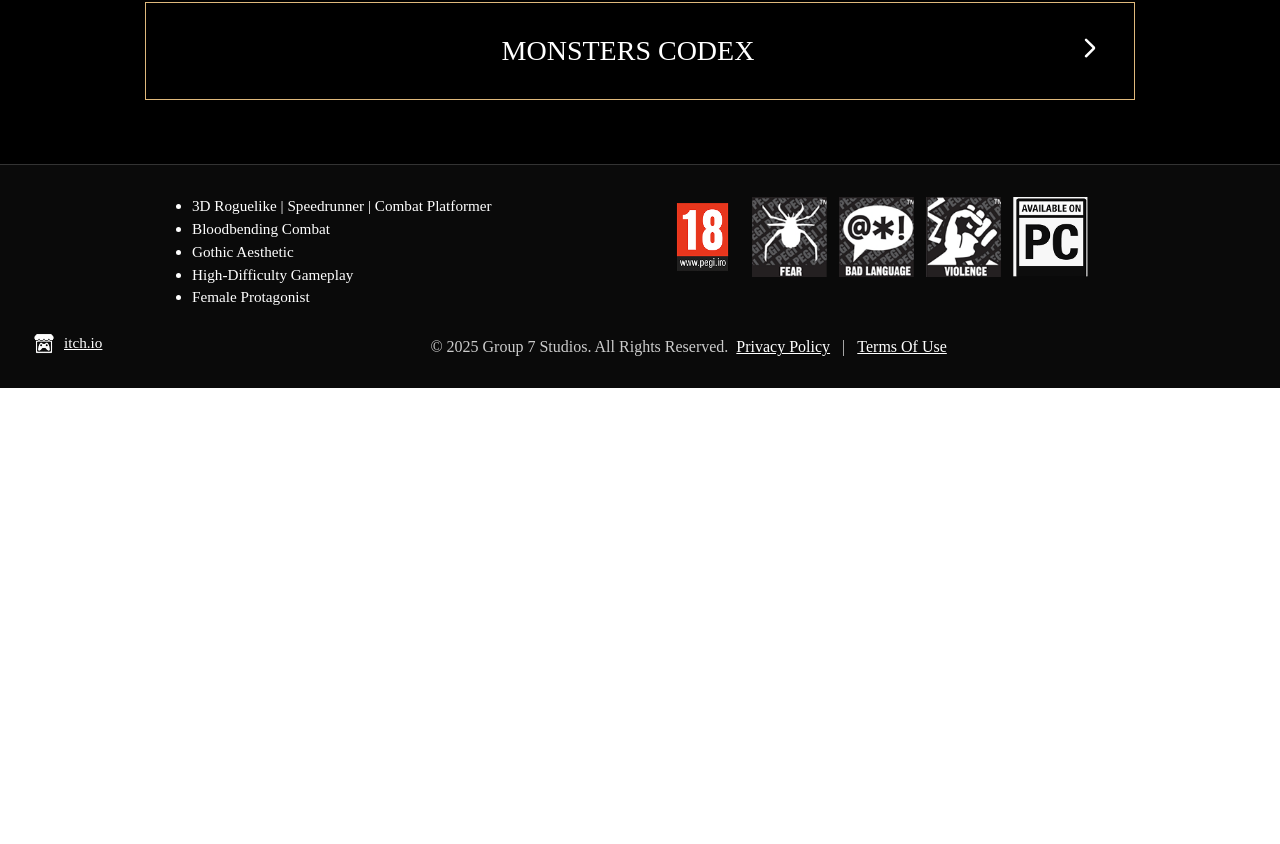
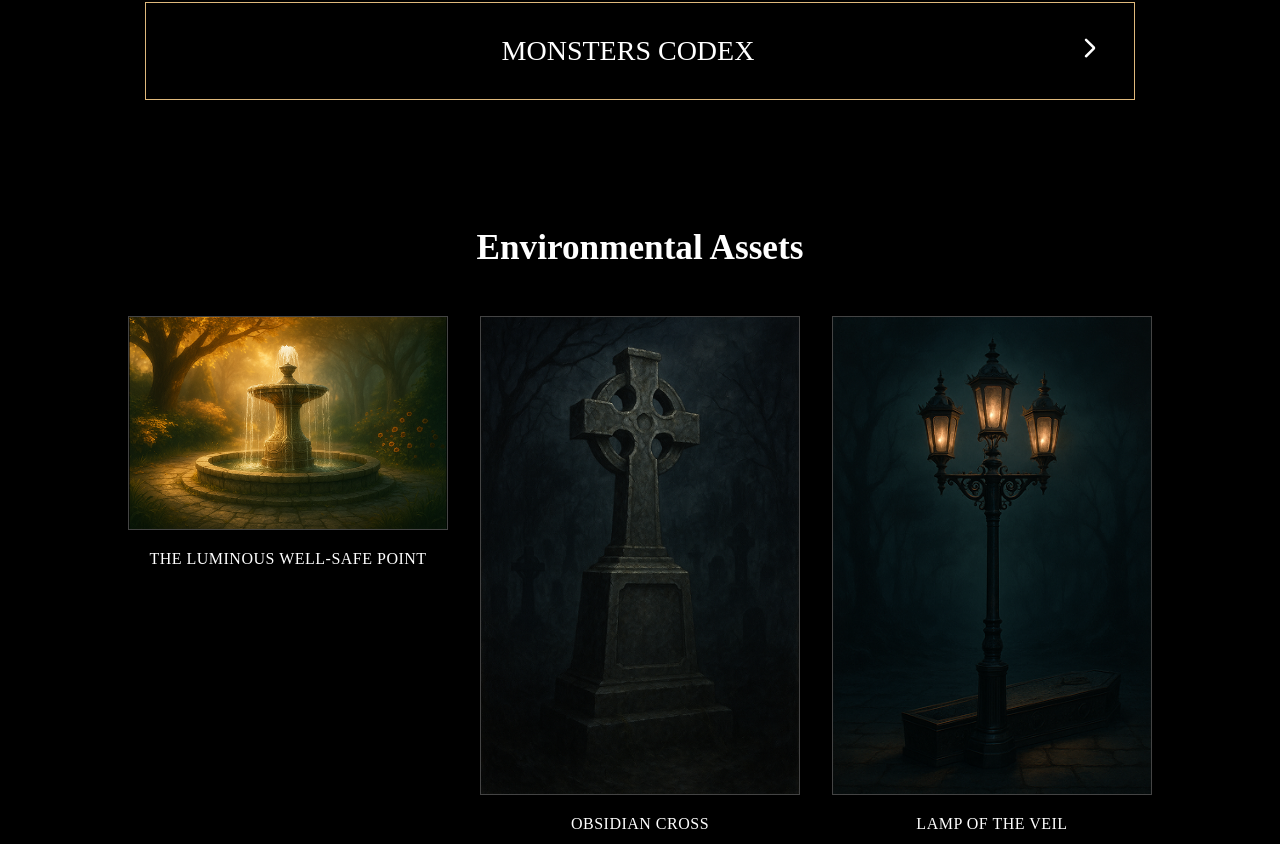
Before and after one commit to yevhenii-kapustian/Blood-Maiden, a Next.js app: page /media in a window 1280 px wide. Shown: the part 2236-3080 px from the top of the page. Before the commit the page ends 2624 px from the top, so only its background shows below. Built offline with nearby package versions, Linux system fonts and the light colour scheme.

Commit message:
updating

```diff
--- a/src/app/media/page.tsx
+++ b/src/app/media/page.tsx
@@ -1,8 +1,8 @@
 import MediaIntroduction from '@/components/MediaIntroduction';
 import MediaTrailerSection from '@/components/MediaTrailerSection';
 import MediaLevelsSection from '@/components/MediaLevelsSection';
-
 import './media.scss'
+import MediaEnvironmentAssets from '@/components/MediaEnvironmentAsset';
 
 const Media = () => {
     return (
@@ -10,6 +10,7 @@ const Media = () => {
             <MediaTrailerSection />
             <MediaIntroduction />
             <MediaLevelsSection/>
+            <MediaEnvironmentAssets />
         </div>
     )
 }
--- a/src/components/MediaEnvironmentAsset/index.tsx
+++ b/src/components/MediaEnvironmentAsset/index.tsx
@@ -1,7 +1,6 @@
-'use client';
-import React from 'react';
-import './environmentassets.scss';
+import './mediaEnvironmentAssets.scss';
 
+const MediaEnvironmentAssets = () => {
   const assets = [
     {
       src: '/well.png',
@@ -17,10 +16,9 @@ const assets = [
     },
   ];
 
-const EnvironmentAssets = () => {
   return (
     <section className="environment-assets">
-      <h2 className="section-title">Environmental Assets</h2>
+      <h2 className="section-title" id='assets'>Environmental Assets</h2>
       <div className="assets-grid">
         {assets.map((asset, index) => (
           <div className="asset-card" key={index}>
@@ -33,4 +31,4 @@ const EnvironmentAssets = () => {
   );
 };
 
-export default EnvironmentAssets;
+export default MediaEnvironmentAssets;
--- a/src/components/MediaLevelsSection/index.tsx
+++ b/src/components/MediaLevelsSection/index.tsx
@@ -30,7 +30,7 @@ const MediaLevelsSection = () => {
                     <a href=""><span></span>Level 2. <span><Icon icon="material-symbols:arrow-forward-ios-rounded" width="24" height="24" /></span></a>
                 </div>
                 <div className="media__levels-moreLinks">
-                    <a href=""><span></span>Environmental Assets <span><Icon icon="material-symbols:arrow-forward-ios-rounded" width="24" height="24" /></span></a>
+                    <a href="#assets"><span></span>Environmental Assets <span><Icon icon="material-symbols:arrow-forward-ios-rounded" width="24" height="24" /></span></a>
                     <a href=""><span></span>Monsters Codex <span><Icon icon="material-symbols:arrow-forward-ios-rounded" width="24" height="24" /></span></a>
                 </div>
             </div>
```
Also changed, not shown: public/well.png, src/components/MediaEnvironmentAsset/mediaEnvironmentAssets.scss (renamed from src/components/MediaEnvironmentAsset/mediaEnvironmentAsset.scss), 1 other file (tests, documents, lock files or other folders). Lines whose indentation alone changed are shown as unchanged.
